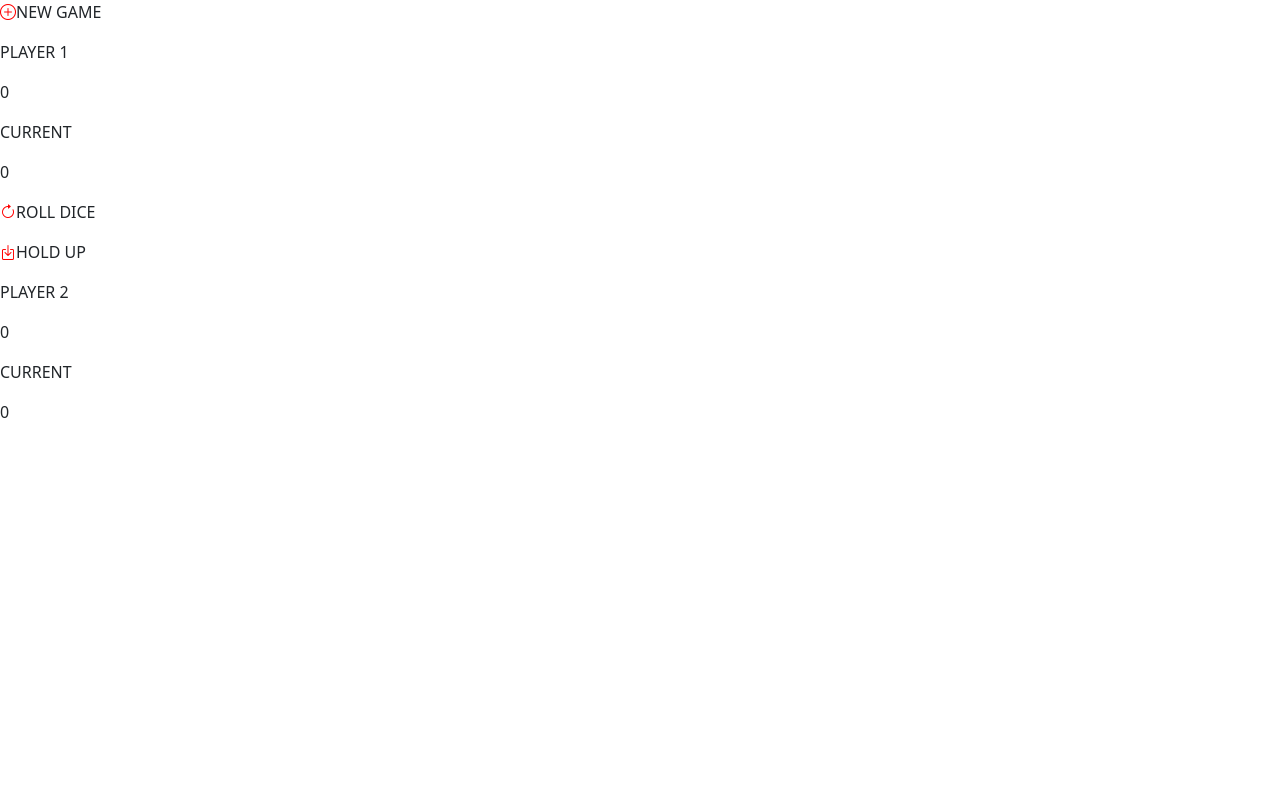
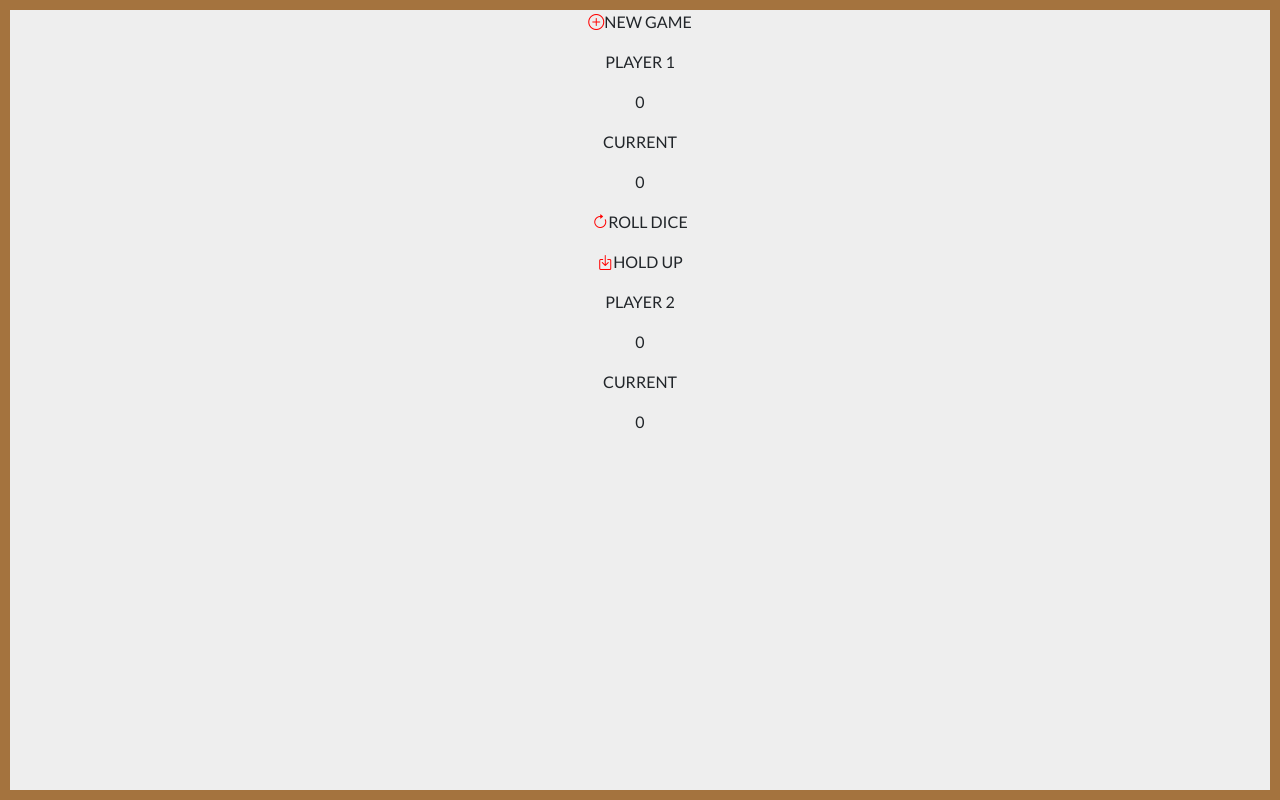
Before and after one commit to Jessica130883/dice-game, a plain HTML site: page index.html in a window 1280 px wide. Drawn offline with nearby package versions, Linux system fonts and the light colour scheme.

Commit message:
Ajout des fonts, border et repositionnement

```diff
--- a/Stylesheet.css
+++ b/Stylesheet.css
@@ -1,8 +1,20 @@
 html, body {
     margin: 0;
     padding: 0;
+}
+body {
+    background-color: #EEE;
+    font-family: "Lato", sans-serif;
 }
 /*ICONS*/
 .bi {
     color: red;
 }
+.container-game {
+    border: solid 10px #a4733e ;
+    min-height: 100vh
+
+}
+.content {
+    text-align: center;
+}
--- a/index.html
+++ b/index.html
@@ -5,25 +5,28 @@
     <meta name="viewport" content="width=device-width, initial-scale=1.0">
     <link href="https://cdn.jsdelivr.net/npm/bootstrap@5.3.3/dist/css/bootstrap.min.css" rel="stylesheet" integrity="sha384-QWTKZyjpPEjISv5WaRU9OFeRpok6YctnYmDr5pNlyT2bRjXh0JMhjY6hW+ALEwIH" crossorigin="anonymous">
     <link rel="stylesheet" href="https://cdn.jsdelivr.net/npm/bootstrap-icons@1.11.3/font/bootstrap-icons.min.css">
+    <link rel="preconnect" href="https://fonts.googleapis.com">
+    <link rel="preconnect" href="https://fonts.gstatic.com" crossorigin>
+    <link href="https://fonts.googleapis.com/css2?family=Lato:wght@100;300;400&display=swap" rel="stylesheet">
     <link href="Stylesheet.css" rel="Stylesheet">
     <title>Dice Game</title>
 </head>
 <body>
     <div class="container-game">
-        <div class="new-game">
+        <div class="new-game content">
             <p id="new-game" class="button"><span class="bi bi-plus-circle"></span>NEW GAME</p>
         </div>
 
-    </div>
-    <div class="container-player1">
+
+    <div class="container-player1 content">
         <div class="title-player1"><p class="text-player1">PLAYER 1</p></div>
         <p class="score">0</p>
     </div>
-    <div class="container-current1">
+    <div class="container-current1 content">
         <p class="text-current">CURRENT</p>
         <p class="current-nb">0</p>
     </div>
-    <div class="container-play">
+    <div class="container-play content">
         <div class="arrow-clockwise">
             <p class="clockwise"><span class="bi bi-arrow-clockwise"></span>ROLL DICE</p>
         </div>
@@ -31,13 +34,14 @@
             <p class="in-down"><span class="bi bi-box-arrow-in-down"></span>HOLD UP</p>
         </div>
     </div>
-    <div class="container-player2">
+    <div class="container-player2 content">
         <div class="title-player2"><p class="text-player1">PLAYER 2</p></div>
         <p class="score">0</p>
     </div>
-    <div class="container-current1">
+    <div class="container-current1 content">
         <p class="text-current">CURRENT</p>
         <p class="current-nb">0</p>
+    </div>
     </div>
 
 <script src="https://cdn.jsdelivr.net/npm/bootstrap@5.3.3/dist/js/bootstrap.bundle.min.js" integrity="sha384-YvpcrYf0tY3lHB60NNkmXc5s9fDVZLESaAA55NDzOxhy9GkcIdslK1eN7N6jIeHz" crossorigin="anonymous"></script>
```
